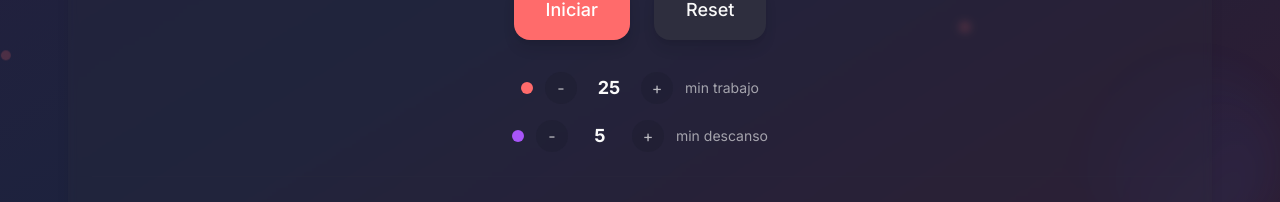
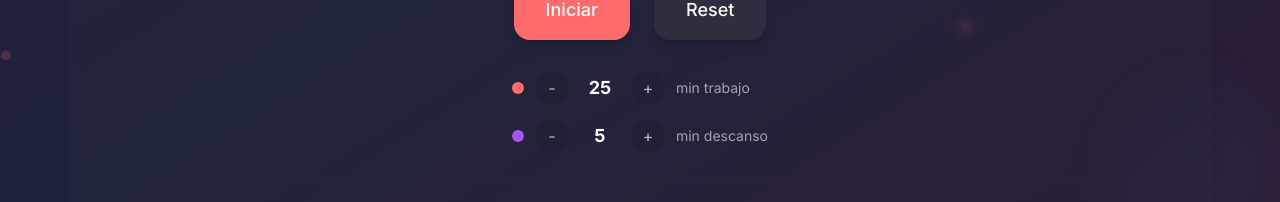
Before and after one commit to juanma97/focus, a React (Vite) app: page / in a window 1280 px wide. Shown: the part 548-750 px from the top of the page. Built offline with nearby package versions, Linux system fonts and the light colour scheme.

Commit message:
fixed align config

```diff
--- a/src/components/PomodoroTimer.tsx
+++ b/src/components/PomodoroTimer.tsx
@@ -138,9 +138,10 @@
 
 
         {/* Configuration */}
-        <div className="flex flex-col items-center gap-4 mb-6">
+        <div className="w-full flex justify-center mb-6">
+          <div className="flex flex-col items-start gap-4">
           {/* Work Duration */}
-          <div className="flex items-center gap-3">
+          <div className="flex items-center gap-3 ">
             <div className="w-3 h-3 bg-accent rounded-full"></div>
             <div className="flex items-center gap-2">
               <button
@@ -237,6 +238,7 @@
             <span className="text-text/60 text-sm">min descanso</span>
           </div>
         </div>
+        </div>
 
         {/* Sound Player */}
         <div className="border-t border-timer/20 pt-6">
```
